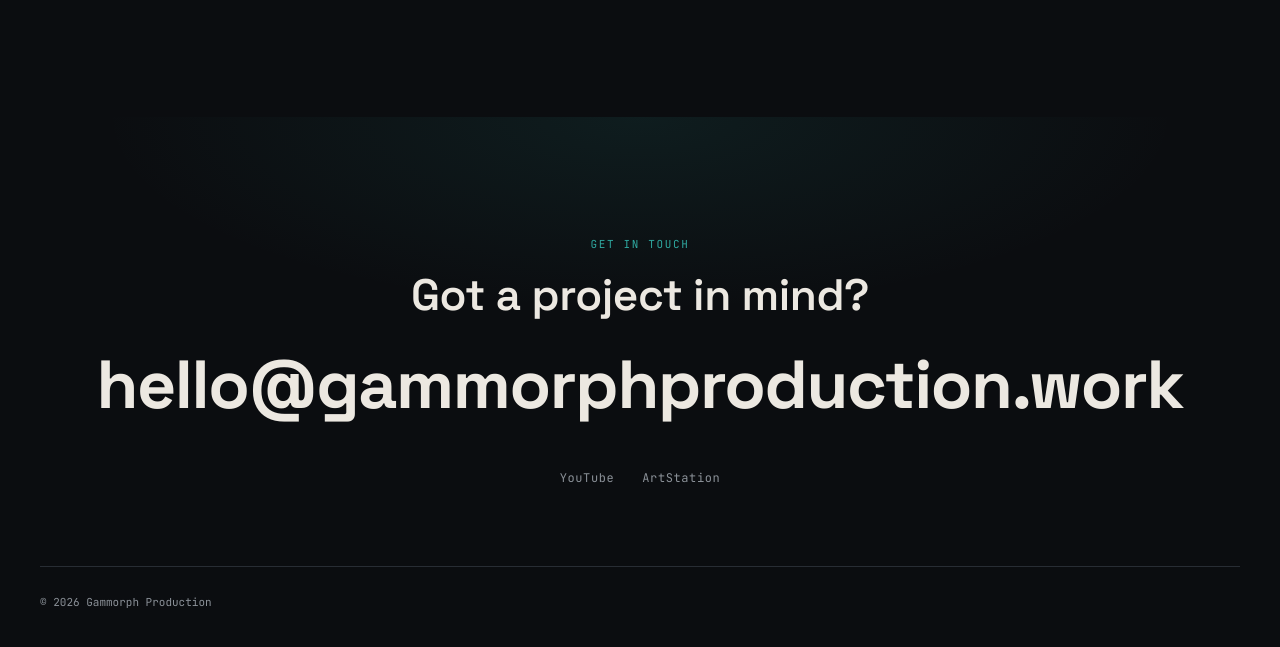
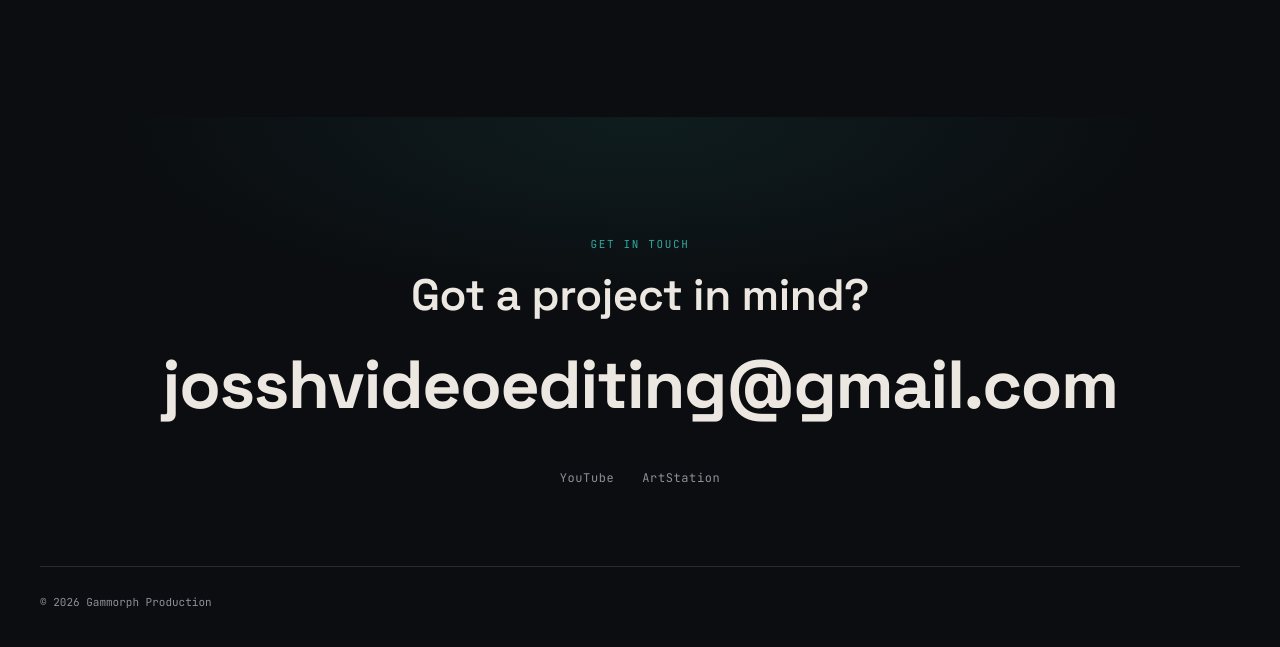
Before and after one commit to gammorphproduction/gammorph-production, a plain HTML site: page index.html in a window 1280 px wide. Shown: the part 2722-3369 px from the top of the page. Drawn offline with Linux system fonts and the light colour scheme.

```diff
--- a/index.html
+++ b/index.html
@@ -343,7 +343,7 @@
 <footer id="contact">
   <div class="eyebrow reveal">Get in touch</div>
   <h2 class="section-title reveal" style="margin:0 auto;">Got a project in mind?</h2>
-  <a class="big-link reveal" href="mailto:hello@gammorphproduction.work">hello@gammorphproduction.work</a>
+  <a class="big-link reveal" href="mailto:josshvideoediting@gmail.com">josshvideoediting@gmail.com</a>
   <div class="social-row reveal">
     <a href="https://www.youtube.com/channel/UCVct5-aPueu2VxSIe2VcHoQ" target="_blank" rel="noopener noreferrer">YouTube</a>
     <a href="https://gammorphproduction.artstation.com/" target="_blank" rel="noopener noreferrer">ArtStation</a>
```
